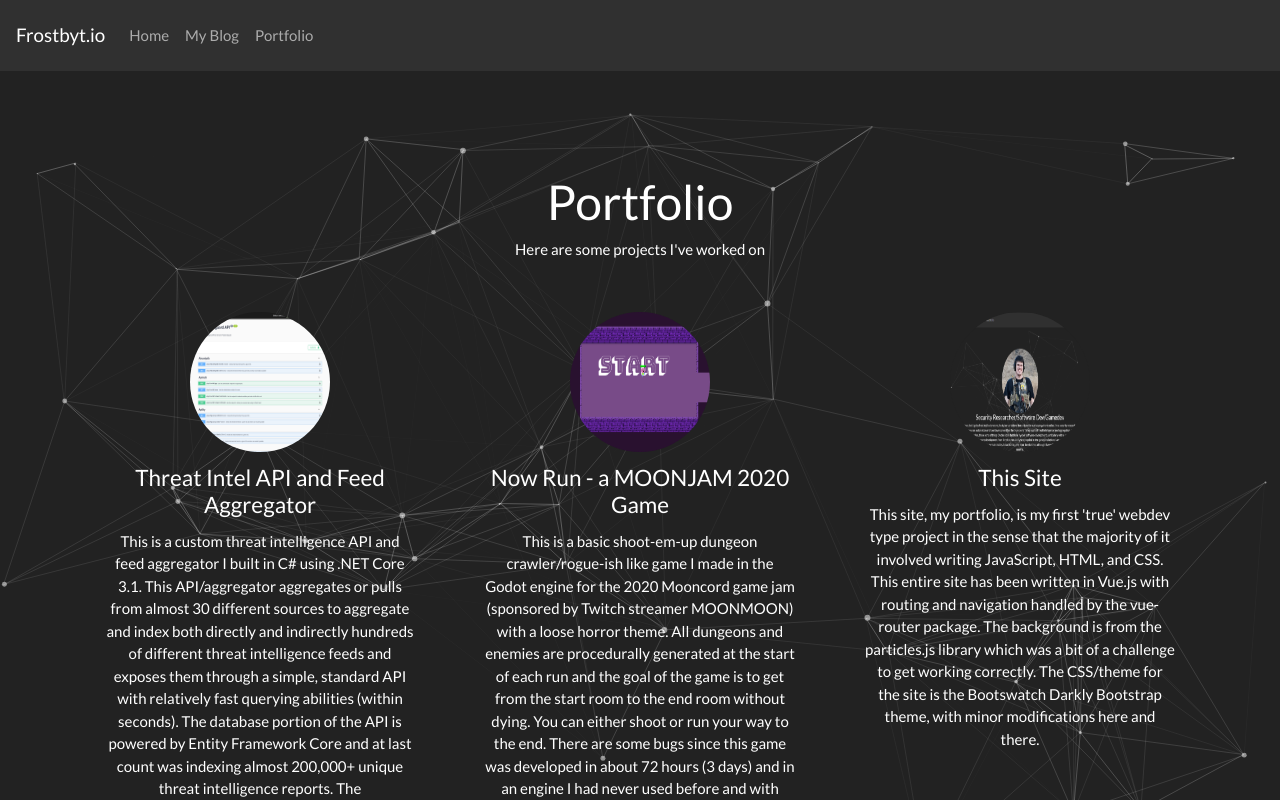
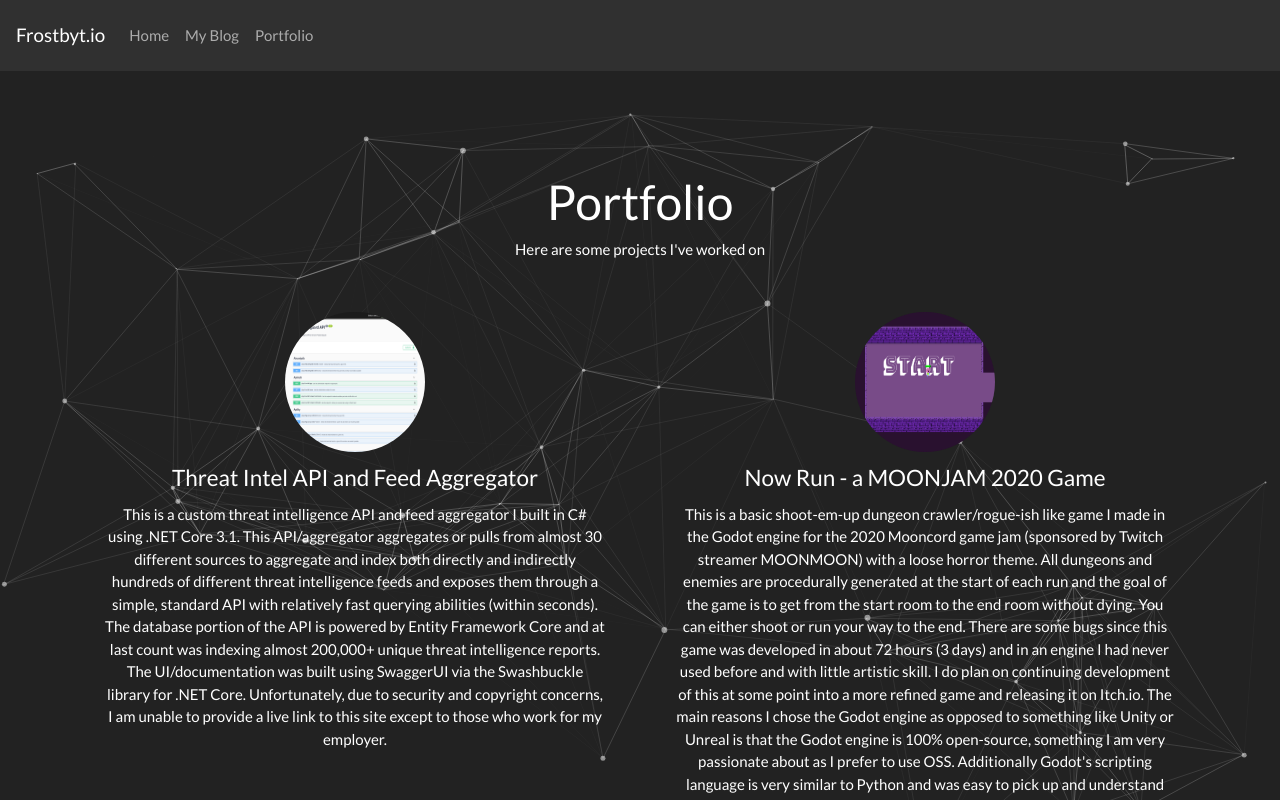
Before and after one commit to frostedbyts/frostbyt.io, a Vue app in the folder Frostbyt.io/: page /#/portfolio in a window 1280 px wide. Shown: the top 800 px of the page. Built offline with nearby package versions, Linux system fonts and the light colour scheme.

Commit message:
Update Portfolio.vue
Removing section about website.

```diff
--- a/Frostbyt.io/src/components/Portfolio.vue
+++ b/Frostbyt.io/src/components/Portfolio.vue
@@ -59,23 +59,6 @@
                         </div>
                     </div>
                 </div>
-                <div class="col">
-                    <div class="card-body">
-                        <div class="text-center card-title">
-                            <img alt="Frostbyt.io/this site" class="rounded-circle img-thumb" src="@/assets/images/site2.png"/>
-                        </div>
-                        <div class="text-center card-title">
-                            <h4>This Site</h4>
-                        </div>
-                        <div class="text-center">
-                            <p>
-                                This site, my portfolio, is my first 'true' webdev type project in the sense that the majority of it involved writing JavaScript, HTML, and CSS. This entire site has been written in Vue.js
-                                with routing and navigation handled by the vue-router package. The background is from the particles.js library which was a bit of a challenge to get working correctly. The CSS/theme for the site
-                                is the Bootswatch Darkly Bootstrap theme, with minor modifications here and there.
-                            </p>
-                        </div>
-                    </div>
-                </div>
             </div>
         </div>
     </section>
```
